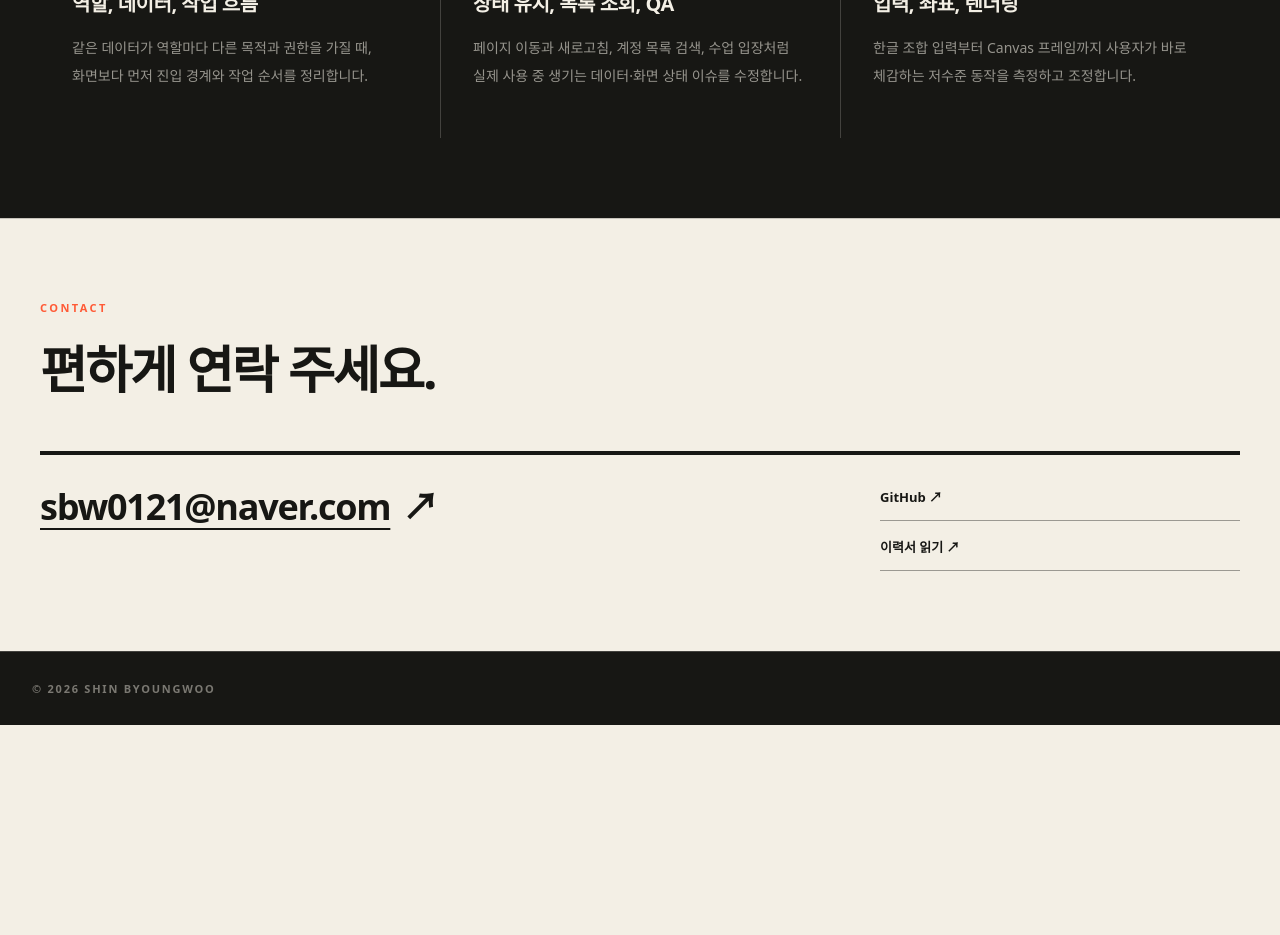
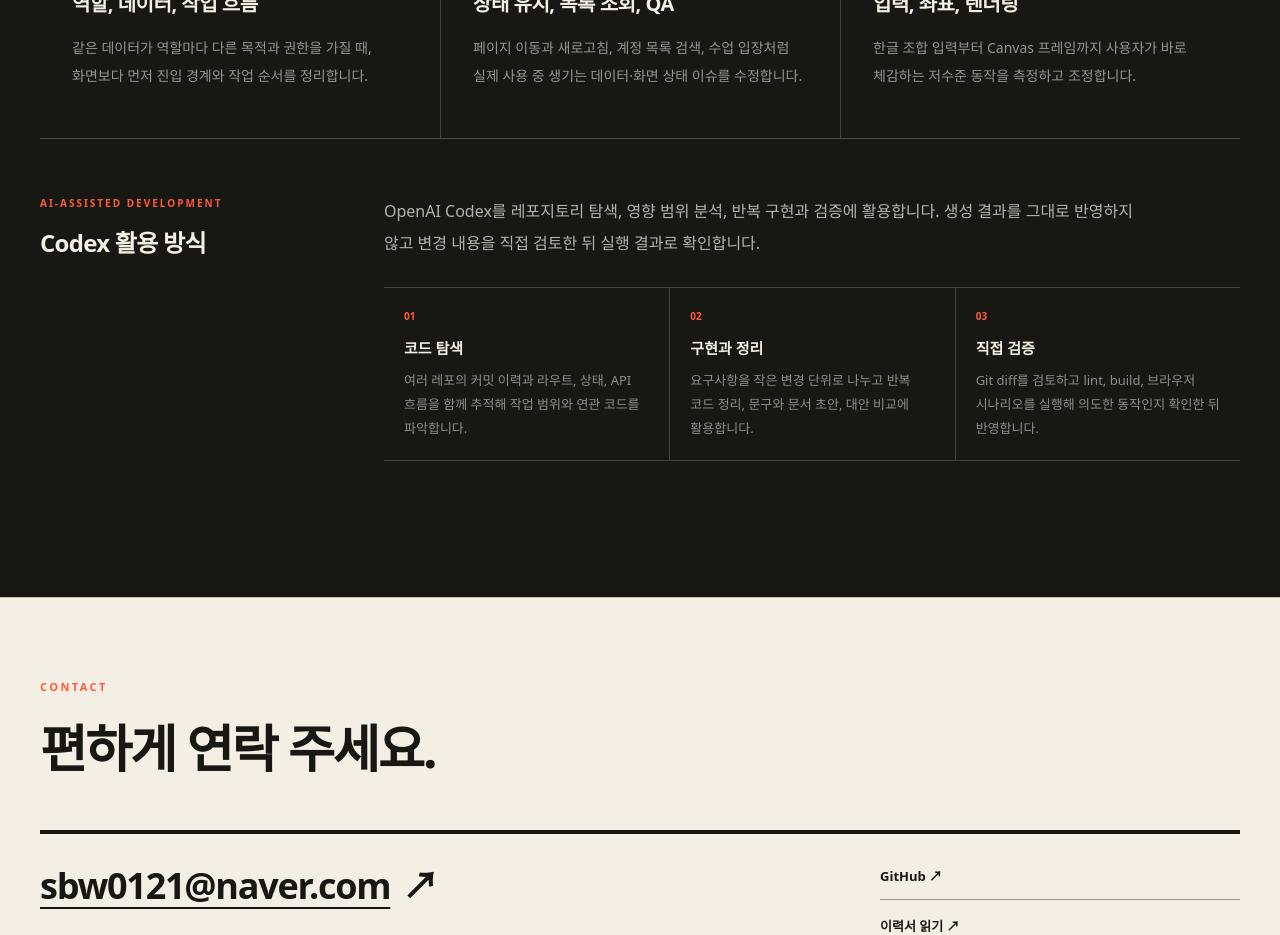
Before and after one commit to ShinByoungWoo/portfolio, a React (Vite) app: page / in a window 1280 px wide. Shown: the part 10400-11335 px from the top of the page. Before the commit the page ends 11125 px from the top, so only its background shows below. Built offline with nearby package versions, Linux system fonts and the light colour scheme.

Commit message:
add AI-assisted development experience

```diff
--- a/src/components/sections/Experience.tsx
+++ b/src/components/sections/Experience.tsx
@@ -1,4 +1,4 @@
-import { experienceBullets, profile } from '../../data/portfolio'
+import { aiExperience, experienceBullets, profile } from '../../data/portfolio'
 
 const boundaries = [
     {
@@ -68,6 +68,27 @@ export default function Experience() {
                         </article>
                     ))}
                 </div>
+
+                <section className="border-t border-paper/25 py-10 sm:py-14" aria-labelledby="ai-workflow-title">
+                    <div className="grid gap-8 lg:grid-cols-[280px_minmax(0,1fr)] lg:gap-16">
+                        <div>
+                            <p className="text-[10px] font-black uppercase tracking-[0.2em] text-accent">AI-assisted development</p>
+                            <h3 id="ai-workflow-title" className="mt-4 text-2xl font-black tracking-[-0.03em]">Codex 활용 방식</h3>
+                        </div>
+                        <div>
+                            <p className="max-w-3xl text-[16px] leading-8 text-paper/72">{aiExperience.summary}</p>
+                            <ol className="mt-7 grid border-y border-paper/20 md:grid-cols-3">
+                                {aiExperience.steps.map((step, index) => (
+                                    <li key={step.title} className={`py-5 md:px-5 ${index > 0 ? 'border-t border-paper/20 md:border-l md:border-t-0' : ''}`}>
+                                        <p className="text-[10px] font-black text-accent">{String(index + 1).padStart(2, '0')}</p>
+                                        <h4 className="mt-3 text-[15px] font-black text-paper">{step.title}</h4>
+                                        <p className="mt-2 text-[13px] leading-6 text-paper/55">{step.description}</p>
+                                    </li>
+                                ))}
+                            </ol>
+                        </div>
+                    </div>
+                </section>
             </div>
         </section>
     )
--- a/src/data/portfolio.ts
+++ b/src/data/portfolio.ts
@@ -32,6 +32,25 @@ export const education = [
     { school: '한국방송통신대학교', detail: '2025학번 - 재학 중' },
     { school: '전남과학대학교', detail: '호텔관광학과 졸업' },
 ]
+
+export const aiExperience = {
+    summary:
+        'OpenAI Codex를 레포지토리 탐색, 영향 범위 분석, 반복 구현과 검증에 활용합니다. 생성 결과를 그대로 반영하지 않고 변경 내용을 직접 검토한 뒤 실행 결과로 확인합니다.',
+    steps: [
+        {
+            title: '코드 탐색',
+            description: '여러 레포의 커밋 이력과 라우트, 상태, API 흐름을 함께 추적해 작업 범위와 연관 코드를 파악합니다.',
+        },
+        {
+            title: '구현과 정리',
+            description: '요구사항을 작은 변경 단위로 나누고 반복 코드 정리, 문구와 문서 초안, 대안 비교에 활용합니다.',
+        },
+        {
+            title: '직접 검증',
+            description: 'Git diff를 검토하고 lint, build, 브라우저 시나리오를 실행해 의도한 동작인지 확인한 뒤 반영합니다.',
+        },
+    ],
+}
 
 export const proofPoints = [
     {
@@ -375,6 +394,10 @@ export const skillGroups = [
         category: '테스트',
         items: ['Playwright'],
     },
+    {
+        category: 'AI 개발 도구',
+        items: ['OpenAI Codex'],
+    },
 ]
 
 const featuredProjectIds = ['product-system', 'admin-operations', 'content-pipeline', 'interactive-systems']
--- a/src/pages/Resume.tsx
+++ b/src/pages/Resume.tsx
@@ -1,6 +1,6 @@
 import type { ReactNode } from 'react'
 import { Link } from 'react-router-dom'
-import { additionalCaseStudies, education, experienceBullets, featuredCaseStudies, profile, proofPoints, skillGroups } from '../data/portfolio'
+import { aiExperience, additionalCaseStudies, education, experienceBullets, featuredCaseStudies, profile, proofPoints, skillGroups } from '../data/portfolio'
 
 export default function Resume() {
     return (
@@ -124,6 +124,14 @@ export default function Resume() {
                         </div>
                     </ResumeSection>
 
+                    <ResumeSection title="AI 활용">
+                        <p className="text-[13px] leading-6 text-ink/65">{aiExperience.summary}</p>
+                        <ul className="mt-3 grid gap-2 sm:grid-cols-2 print:grid-cols-2">
+                            <ResumeBullet>커밋 이력과 라우트, 상태, API 흐름을 추적해 변경 범위와 연관 코드를 파악합니다.</ResumeBullet>
+                            <ResumeBullet>변경 내용을 직접 검토하고 lint, build, 브라우저 시나리오로 검증한 뒤 반영합니다.</ResumeBullet>
+                        </ul>
+                    </ResumeSection>
+
                     <div className="grid gap-0 sm:grid-cols-2 sm:gap-10 print:grid-cols-2 print:gap-8">
                         <ResumeSection title="기술">
                             <div className="space-y-4">
```
Also changed, not shown: 1 other file (tests, documents, lock files or other folders).
